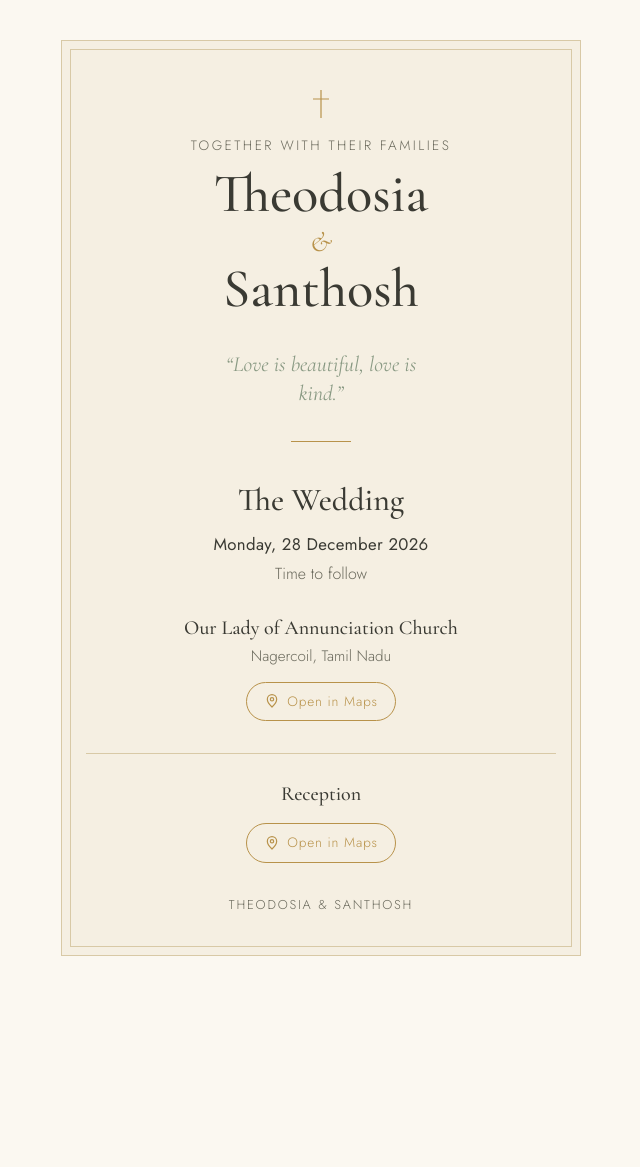
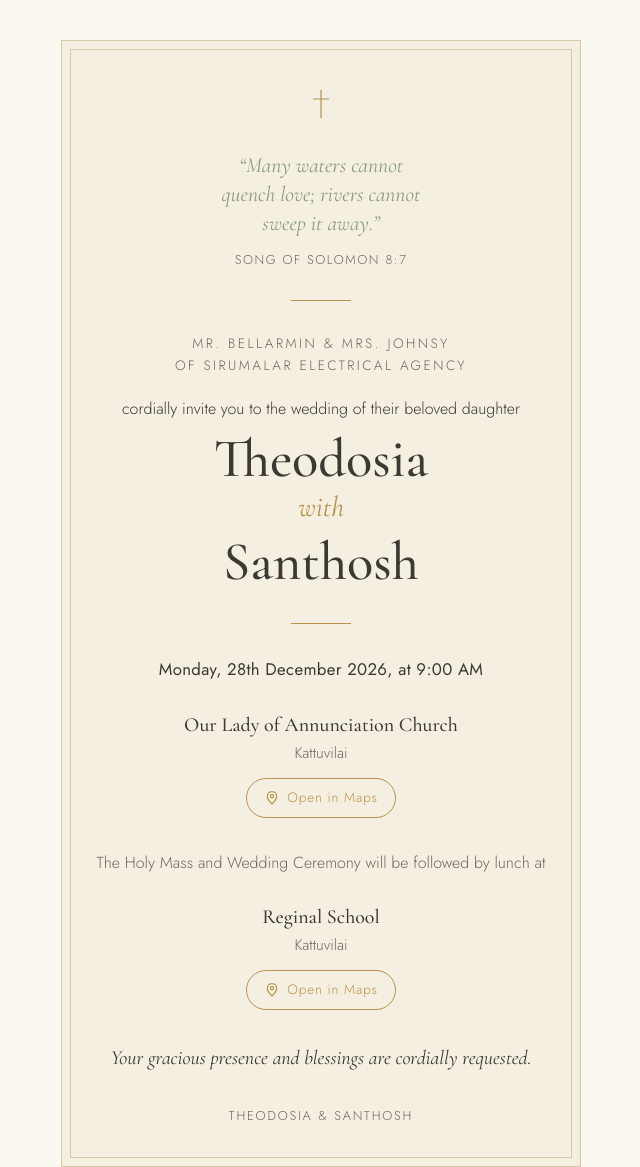
Before and after one commit to TsanthoshR/Vercel_invite_2, a plain HTML site: page index.html in a window 1280 px wide. Shown: the whole page, without its empty margins (319-959 px from the left). Before the commit the page ends 996 px from the top, so only its background shows below. Drawn offline with nearby package versions, Linux system fonts and the light colour scheme.

Commit message:
Update wedding invitation wording, time, and venues
Co-Authored-By: Claude Haiku 5.5 <noreply@anthropic.com>
Claude-Session: https://claude.ai/code/session_01YURHDn1AjNEzP1X2b2sJzn

```diff
--- a/index.html
+++ b/index.html
@@ -4,7 +4,7 @@
 <meta charset="utf-8">
 <meta name="viewport" content="width=device-width, initial-scale=1">
 <title>Theodosia &amp; Santhosh</title>
-<meta name="description" content="Wedding of Theodosia and Santhosh, Monday 28 December 2026, Nagercoil.">
+<meta name="description" content="Wedding of Theodosia and Santhosh, Monday 28 December 2026, Kattuvilai.">
 <link rel="preconnect" href="https://fonts.googleapis.com">
 <link rel="preconnect" href="https://fonts.gstatic.com" crossorigin>
 <link href="https://fonts.googleapis.com/css2?family=Cormorant+Garamond:ital,wght@0,400;0,500;0,600;1,400&family=Jost:wght@300;400;500&display=swap" rel="stylesheet">
@@ -76,6 +76,7 @@
   }
   .amp {
     display: block;
+    font-style: italic;
     font-family: 'Cormorant Garamond', Georgia, serif;
     font-style: italic;
     color: var(--gold);
@@ -163,6 +164,10 @@
   @media (max-width: 380px) {
     main { padding: 2.4rem 1.1rem 2rem; }
   }
+  .attrib { display: block; font-family: 'Jost', sans-serif; font-style: normal; font-size: 0.8rem; letter-spacing: 0.12em; text-transform: uppercase; margin-top: 0.8rem; color: var(--muted); }
+  .invite { margin: 1.2rem 0 0; font-size: 1rem; color: var(--ink); }
+  .note { margin: 2rem 0 0; color: var(--muted); font-size: 1rem; }
+  .closing { margin: 2rem 0 0; font-family: 'Cormorant Garamond', Georgia, serif; font-style: italic; font-size: 1.25rem; color: var(--ink); }
 </style>
 </head>
 <body>
@@ -170,34 +175,42 @@
   <svg class="cross" viewBox="0 0 22 30" fill="none" stroke="currentColor" stroke-width="1.2" aria-hidden="true">
     <path d="M11 1v28M3 10h16"/>
   </svg>
-  <p class="lead">Together with their families</p>
-  <h1>Theodosia<span class="amp">&amp;</span>Santhosh</h1>
-
-  <p class="verse">&ldquo;Love is beautiful, love is kind.&rdquo;</p>
+  <p class="verse">&ldquo;Many waters cannot quench love; rivers cannot sweep it away.&rdquo;<span class="attrib">Song of Solomon 8:7</span></p>
 
   <div class="rule"></div>
 
-  <h2 class="event-name">The Wedding</h2>
-  <p class="event-date">Monday, 28 December 2026</p>
-  <p class="event-time">Time to follow</p>
+  <p class="lead">Mr. Bellarmin &amp; Mrs. Johnsy<br>of Sirumalar Electrical Agency</p>
+  <p class="invite">cordially invite you to the wedding of their beloved daughter</p>
+
+  <h1>Theodosia</h1>
+  <span class="amp">with</span>
+  <h1>Santhosh</h1>
+
+  <div class="rule"></div>
+
+  <p class="event-date">Monday, 28th December 2026, at 9:00 AM</p>
 
   <div class="venue">
     <span class="venue-label">Our Lady of Annunciation Church</span>
-    <span class="venue-sub">Nagercoil, Tamil Nadu</span>
-    <a class="map-btn" href="https://maps.app.goo.gl/wa9dnhxw2aCehfdC8" target="_blank" rel="noopener">
+    <span class="venue-sub">Kattuvilai</span>
+    <a class="map-btn" href="https://www.google.com/maps/search/?api=1&amp;query=Our+Lady+of+Annunciation+Church+Kattuvilai" target="_blank" rel="noopener">
       <svg viewBox="0 0 24 24" fill="none" stroke="currentColor" stroke-width="1.8" stroke-linecap="round" stroke-linejoin="round" aria-hidden="true"><path d="M12 21s-7-6.2-7-11.5a7 7 0 0 1 14 0C19 14.8 12 21 12 21z"/><circle cx="12" cy="9.5" r="2.5"/></svg>
       <span>Open in Maps</span>
     </a>
   </div>
 
-  <div class="after venue">
-    <span class="venue-label">Reception</span>
-    <a class="map-btn" href="https://maps.app.goo.gl/v1c6CdgpNPeCHyeB7?g_st=iw" target="_blank" rel="noopener">
+  <p class="note">The Holy Mass and Wedding Ceremony will be followed by lunch at</p>
+
+  <div class="venue">
+    <span class="venue-label">Reginal School</span>
+    <span class="venue-sub">Kattuvilai</span>
+    <a class="map-btn" href="https://www.google.com/maps/search/?api=1&amp;query=Reginal+School+Kattuvilai" target="_blank" rel="noopener">
       <svg viewBox="0 0 24 24" fill="none" stroke="currentColor" stroke-width="1.8" stroke-linecap="round" stroke-linejoin="round" aria-hidden="true"><path d="M12 21s-7-6.2-7-11.5a7 7 0 0 1 14 0C19 14.8 12 21 12 21z"/><circle cx="12" cy="9.5" r="2.5"/></svg>
       <span>Open in Maps</span>
     </a>
   </div>
 
+  <p class="closing">Your gracious presence and blessings are cordially requested.</p>
 
   <footer>Theodosia &amp; Santhosh</footer>
 </main>
```
